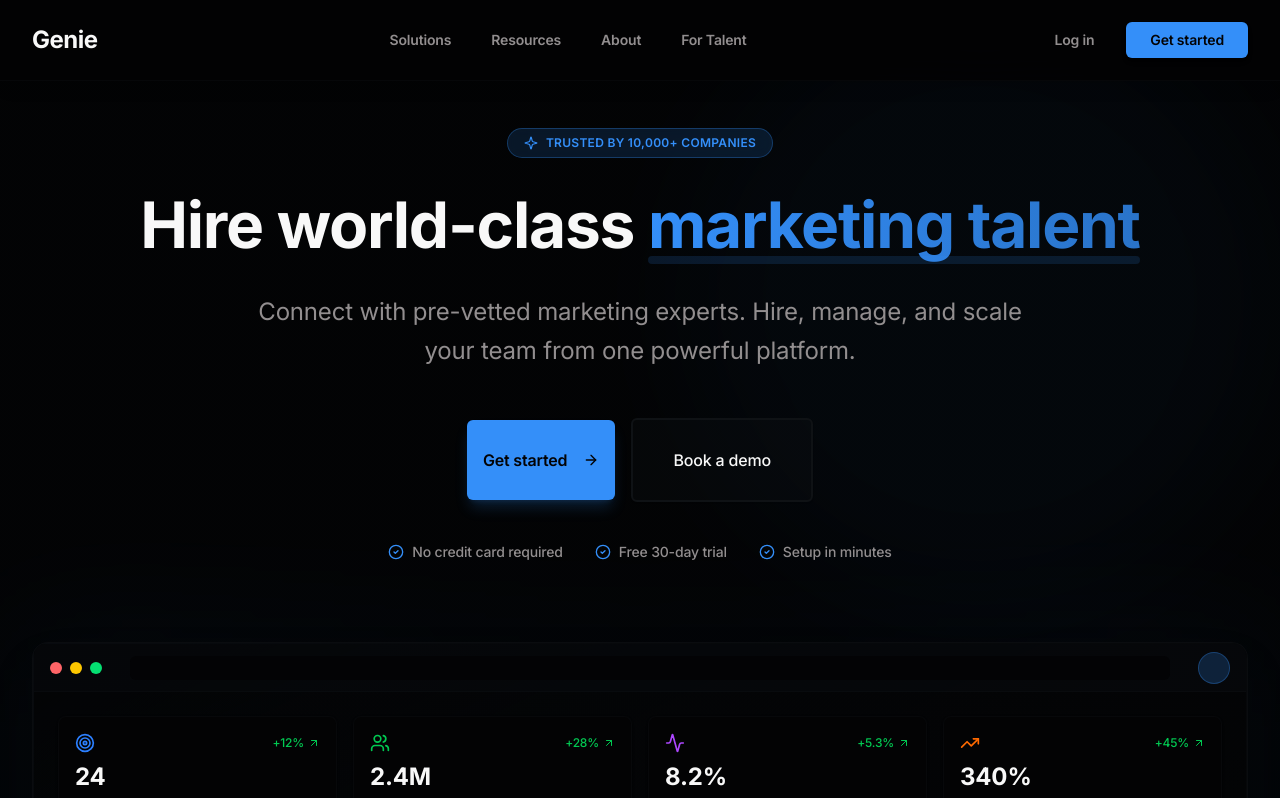
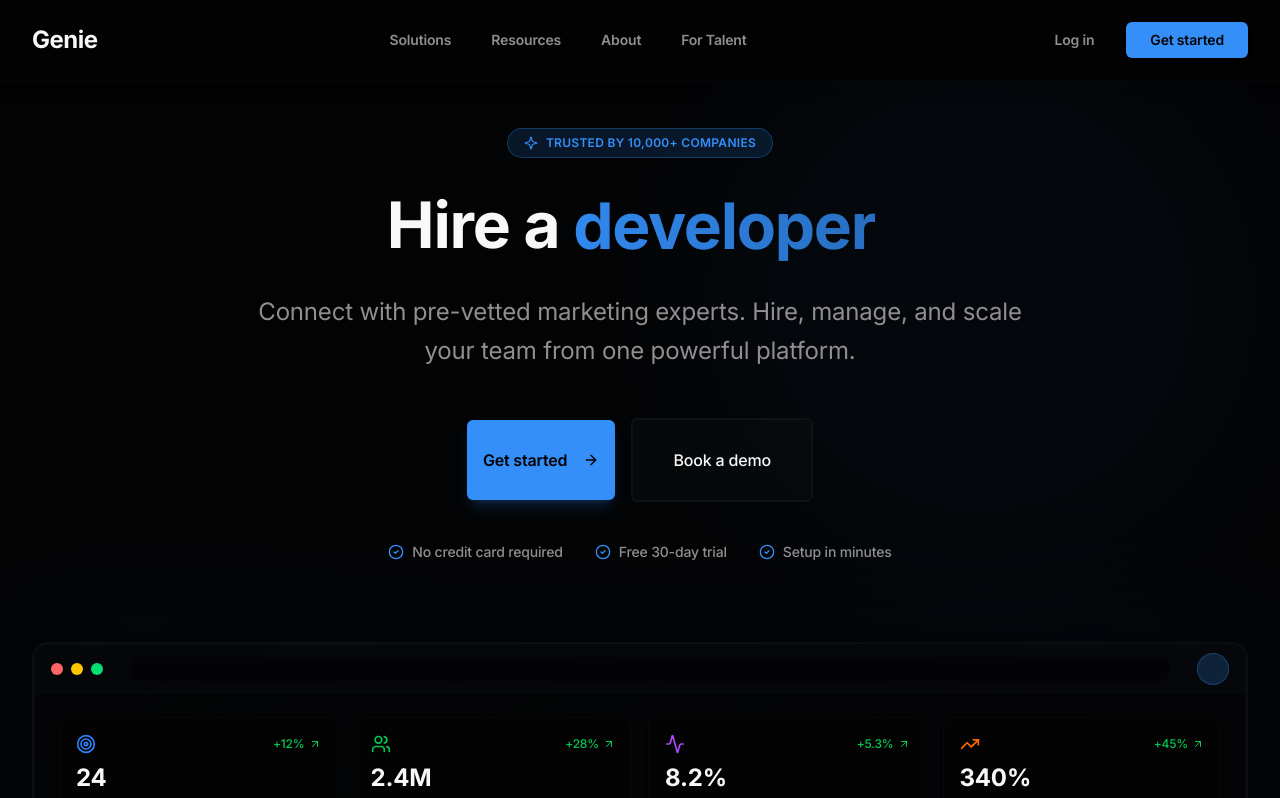
Before and after one commit to DaemD/genie-website, a Next.js app: page / in a window 1280 px wide. Shown: the top 798 px of the page. Built offline with nearby package versions, Linux system fonts and the light colour scheme.

Commit message:
Update hero section: Add rotating text animation, fix card heights, remove underline, update text to 'Hire a' format

```diff
--- a/app/page.tsx
+++ b/app/page.tsx
@@ -35,7 +35,8 @@ import { StaggerChildren, StaggerChild } from "@/components/animations/stagger-c
 import { Counter } from "@/components/animations/counter"
 import { DashboardPreview } from "@/components/dashboard-preview"
 import { CreativeImage } from "@/components/creative-image"
-import { motion } from "framer-motion"
+import { motion, AnimatePresence } from "framer-motion"
+import { useEffect, useState } from "react"
 
 const services = [
   {
@@ -205,7 +206,46 @@ const resources = [
   },
 ]
 
+// Rotating text component for hero - Client-side only to avoid hydration issues
+function RotatingText({ words }: { words: string[] }) {
+  const [currentIndex, setCurrentIndex] = useState(0)
+  const [mounted, setMounted] = useState(false)
+
+  useEffect(() => {
+    setMounted(true)
+    const interval = setInterval(() => {
+      setCurrentIndex((prev) => (prev + 1) % words.length)
+    }, 3000) // Change every 3 seconds
+
+    return () => clearInterval(interval)
+  }, [words.length])
+
+  // Show first word on server to avoid hydration mismatch
+  if (!mounted) {
+    return <span className="bg-gradient-to-r from-primary via-primary/90 to-primary/80 bg-clip-text text-transparent">{words[0]}</span>
+  }
+
+  return (
+    <span className="relative inline-block min-w-[200px] sm:min-w-[280px] lg:min-w-[320px] text-left">
+      <AnimatePresence mode="wait">
+        <motion.span
+          key={currentIndex}
+          initial={{ opacity: 0, y: 20 }}
+          animate={{ opacity: 1, y: 0 }}
+          exit={{ opacity: 0, y: -20 }}
+          transition={{ duration: 0.5 }}
+          className="inline-block bg-gradient-to-r from-primary via-primary/90 to-primary/80 bg-clip-text text-transparent"
+        >
+          {words[currentIndex]}
+        </motion.span>
+      </AnimatePresence>
+    </span>
+  )
+}
+
 export default function HomePage() {
+  const talentTypes = ["marketer", "designer", "developer", "consultant", "specialist"]
+
   return (
     <div className="min-h-screen bg-background relative overflow-hidden">
       {/* Subtle background elements - Professional and non-distracting */}
@@ -242,17 +282,9 @@ export default function HomePage() {
               transition={{ duration: 0.6, delay: 0.1, ease: "easeOut" }}
               className="text-5xl sm:text-6xl lg:text-7xl xl:text-8xl font-heading font-extrabold mb-8 leading-[1.1] tracking-tight text-foreground max-w-5xl mx-auto text-balance"
             >
-              Hire world-class{" "}
+              Hire a{" "}
               <span className="relative inline-block">
-                <span className="bg-gradient-to-r from-primary via-primary/90 to-primary/80 bg-clip-text text-transparent">
-                  marketing talent
-                </span>
-                <motion.div
-                  initial={{ scaleX: 0 }}
-                  animate={{ scaleX: 1 }}
-                  transition={{ duration: 0.8, delay: 0.6, ease: "easeOut" }}
-                  className="absolute -bottom-1 left-0 right-0 h-2 bg-primary/15 rounded-full -z-10"
-                />
+                <RotatingText words={talentTypes} />
               </span>
             </motion.h1>
 
@@ -322,7 +354,7 @@ export default function HomePage() {
                 whileInView={{ opacity: 1, scale: 1, y: 0 }}
                 transition={{ duration: 0.8, ease: "easeOut" }}
                 viewport={{ once: true, margin: "-100px" }}
-                className="relative rounded-2xl overflow-hidden border border-border/50 shadow-2xl bg-background backdrop-blur-sm"
+                className="relative rounded-2xl overflow-hidden border-2 border-border/60 shadow-2xl bg-background backdrop-blur-sm"
               >
                 <div className="absolute inset-0 bg-gradient-to-br from-primary/3 via-transparent to-primary/3 pointer-events-none" />
                 <DashboardPreview />
@@ -472,7 +504,7 @@ export default function HomePage() {
             </div>
           </ScrollReveal>
 
-          <div className="grid grid-cols-1 md:grid-cols-2 lg:grid-cols-4 gap-8">
+          <div className="grid grid-cols-1 md:grid-cols-2 lg:grid-cols-4 gap-8 items-stretch">
             {benefits.map((benefit, index) => {
               const Icon = benefit.icon
               return (
@@ -480,10 +512,10 @@ export default function HomePage() {
                   <motion.div
                     whileHover={{ y: -4 }}
                     transition={{ duration: 0.3, ease: "easeOut" }}
-                    className="relative"
+                    className="relative h-full flex"
                   >
-                    <Card className="p-8 border border-border/40 hover:border-primary/40 hover:shadow-xl transition-all duration-300 text-center bg-card h-full relative overflow-hidden group flex flex-col">
-                      <div className="relative z-10 flex flex-col flex-grow">
+                    <Card className="p-8 border border-border/40 hover:border-primary/40 hover:shadow-xl transition-all duration-300 text-center bg-card relative overflow-hidden group flex flex-col w-full h-full">
+                      <div className="relative z-10 flex flex-col h-full">
                         {/* Icon with better styling */}
                         <motion.div
                           whileHover={{ scale: 1.05 }}
@@ -501,7 +533,8 @@ export default function HomePage() {
                         <h3 className="text-lg font-heading font-semibold mb-3 text-foreground group-hover:text-primary transition-colors flex-shrink-0">
                           {benefit.title}
                         </h3>
-                        <p className="text-muted-foreground leading-relaxed text-sm flex-grow">
+
+                        <p className="text-muted-foreground leading-relaxed text-sm flex-grow mt-auto">
                           {benefit.description}
                         </p>
                       </div>
```
